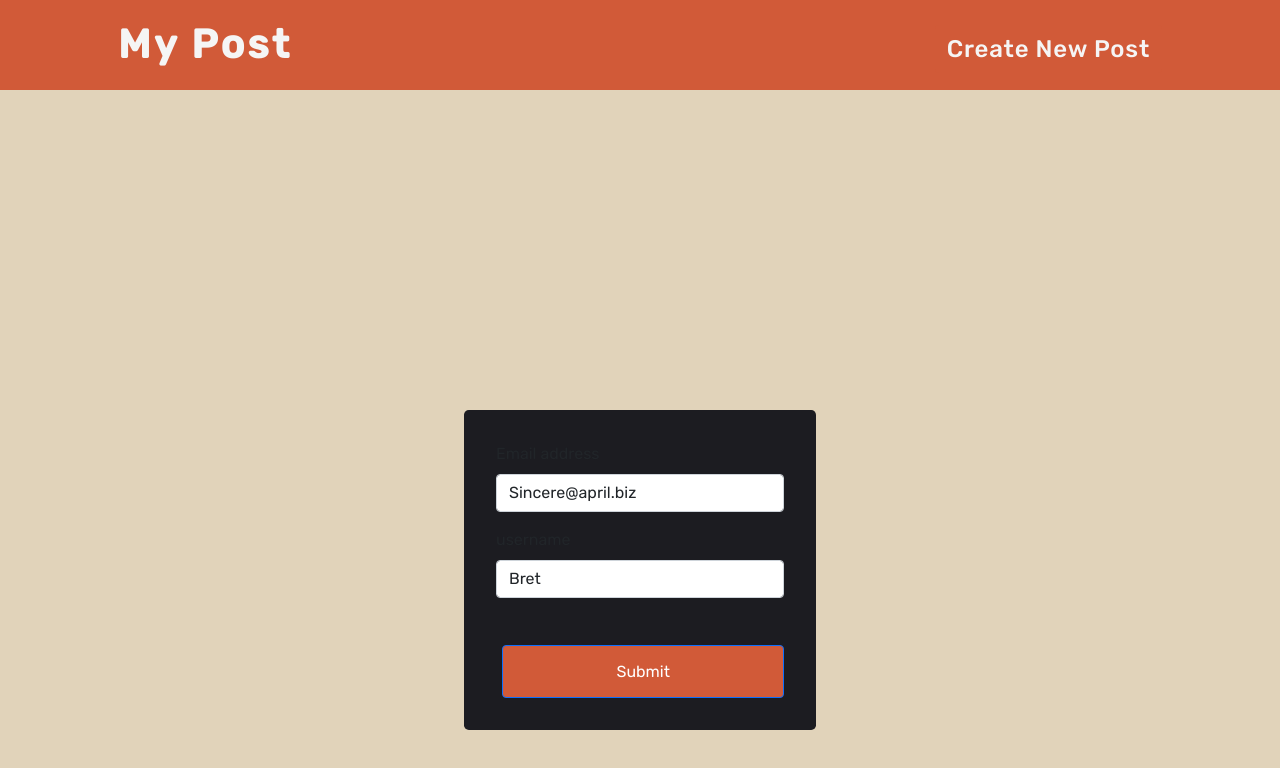
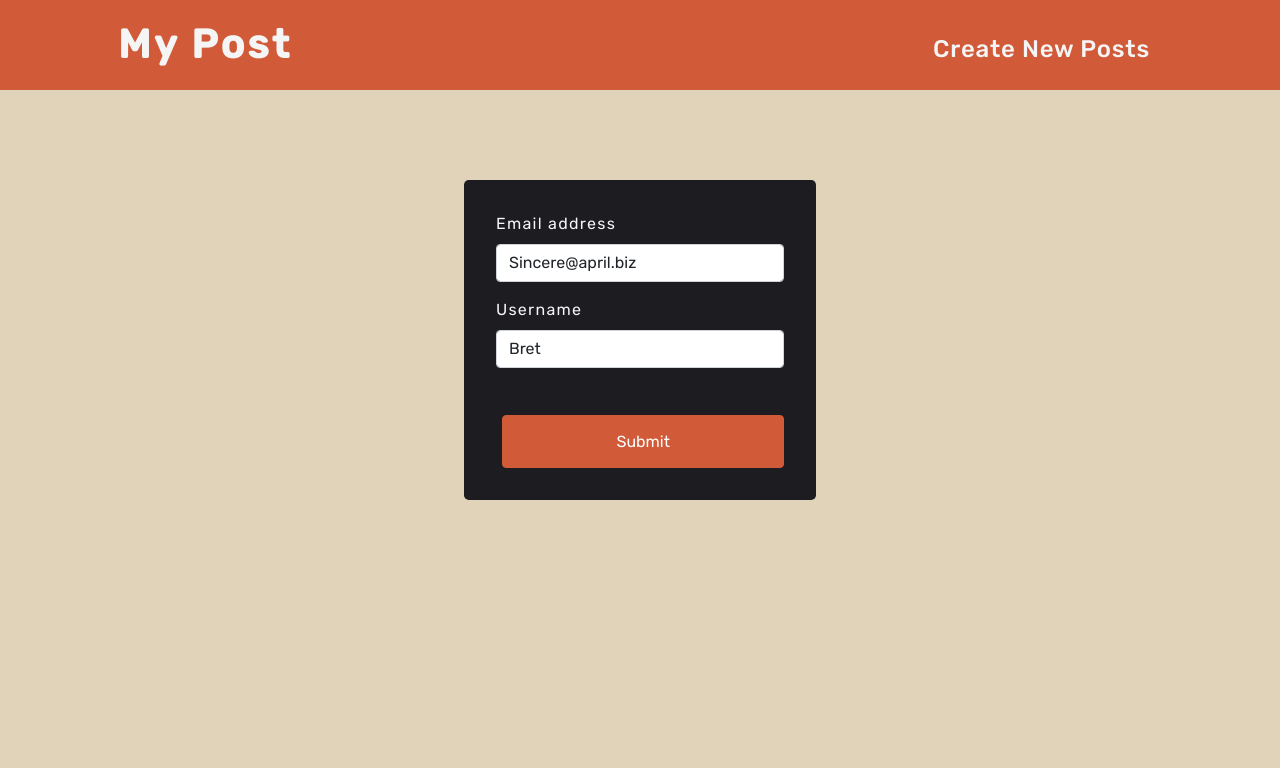
Before and after one commit to TelmaKn/My-Posts-App, a React (Create React App) app: page /login in a window 1280 px wide. Shown: the top 768 px of the page. Built offline with nearby package versions, Linux system fonts and the light colour scheme.

Commit message:
latest fixes

```diff
--- a/src/App.js
+++ b/src/App.js
@@ -11,8 +11,6 @@ function App() {
           <Routes>
             <Route path="/Login" element={<Login />} />
             <Route path="/" element={<Home />} />
-
-            {/* <PrivateRoute exact path="/" component={Home} /> */}
           </Routes>
         </Layout>
       </Router>
--- a/src/components/formLogin/FormLogin.js
+++ b/src/components/formLogin/FormLogin.js
@@ -13,8 +13,6 @@ const LoginForm = () => {
   const dispatch = useDispatch();
   const userId = useSelector((state) => state.user.data.id);
 
-  if (userId) navigate("/");
-
   const onSubmit = async (values) => {
     await dispatch(getUser(values));
   };
@@ -28,7 +26,7 @@ const LoginForm = () => {
   }, [userData, navigate]);
 
   return (
-    <div className="container vh-100 d-grid align-content-center">
+    <div className="container vh-100 d-grid ">
       <div className="row justify-content-center ">
         <div className="col-8 col-md-4 formik">
           <Formik
@@ -78,7 +76,7 @@ const LoginForm = () => {
                       htmlFor="exampleInputusername1"
                       className="form-label"
                     >
-                      username
+                      Username
                     </label>
                     <Field
                       type="username"
--- a/src/components/formLogin/formLogin.css
+++ b/src/components/formLogin/formLogin.css
@@ -8,9 +8,15 @@
   align-content: center;
   justify-content: center;
   border-radius: 0.3rem;
+  margin-top: 10px;
+  color: whitesmoke;
+  letter-spacing: 0.08rem;
 }
 
 .inputs {
   margin-bottom: 1rem;
   width: 18rem;
 }
+.btn-primary {
+  border-color: #d15a38;
+}
--- /dev/null
+++ b/src/components/loader/Loader.js
@@ -0,0 +1,13 @@
+import React from "react";
+import "./loader.css";
+function Loader() {
+  return (
+    <div className="container spinners-container">
+      <div class="spinner-grow text-danger" role="status" />
+      <div class="spinner-grow text-danger" role="status" />
+      <div class="spinner-grow text-danger" role="status" />
+    </div>
+  );
+}
+
+export default Loader;
--- /dev/null
+++ b/src/components/loader/loader.css
@@ -0,0 +1,8 @@
+.spinners-container {
+  display: flex;
+  justify-content: space-evenly;
+  width: 60%;
+}
+.spinner-grow {
+  background-color: rgb(160, 157, 157);
+}
--- a/src/components/modal/ModalForm.js
+++ b/src/components/modal/ModalForm.js
@@ -1,16 +1,19 @@
-import React, { useEffect } from "react";
+import React, { useEffect, useState } from "react";
 import { useDispatch, useSelector } from "react-redux";
 import { Modal, Button } from "react-bootstrap";
 import { Formik, Form, Field, ErrorMessage } from "formik";
 import "./modalForm.css";
 import * as postActions from "../../store/posts/PostReducer";
-import * as commentsActions from "../../store/comments/CommentReducer";
 
 function ModalForm(props) {
+  const [isLoading, setIsLoading] = useState(true);
   const dispatch = useDispatch();
   const postsList = useSelector((state) => state.postsList.data);
   const comments = useSelector((state) => state.commentsList.data);
-  const loadingComment = useSelector((state) => state.commentsList.loading);
+
+  useEffect(() => {
+    comments && setIsLoading(false);
+  }, [comments]);
 
   return (
     <Modal
@@ -33,7 +36,7 @@ function ModalForm(props) {
           <Modal.Footer>
             <div className="comments-section">
               <h6 className="comments-section--title">Comments</h6>
-              {loadingComment ? (
+              {isLoading ? (
                 <p>Loading comments...</p>
               ) : (
                 <>
--- a/src/components/navbar/NavBar.js
+++ b/src/components/navbar/NavBar.js
@@ -23,7 +23,7 @@ const NavbarMenu = () => {
                 handleShow();
               }}
             >
-              Create New Post
+              Create New Posts
             </Button>
           </Navbar.Text>
         </Container>
--- a/src/components/postList/PostList.js
+++ b/src/components/postList/PostList.js
@@ -1,14 +1,29 @@
-import React from "react";
+import React, { useEffect, useState } from "react";
 import { useSelector } from "react-redux";
+import { Navigate } from "react-router-dom";
+import { Container, ListGroup } from "react-bootstrap";
 import Post from "./post/Post";
-import { Container, ListGroup } from "react-bootstrap";
 import "./postList.css";
+import Loader from "../loader/Loader";
 
 const PostList = () => {
+  const [isLoading, setIsLoading] = useState(true);
+
   const postList = useSelector((state) => state.postsList.data);
+  const user = useSelector((state) => state.user.data);
 
+  useEffect(() => {
+    postList.length > 0 && setIsLoading(false);
+  }, [postList]);
+
+  if (!user.id) {
+    return <Navigate to="/login" />;
+  }
   return (
     <Container className="mt-5 contain">
+      {isLoading ? (
+        <Loader />
+      ) : (
         <div className="row d-flex justify-content-center ">
           <div className="col-md-8">
             <div className="card-hover-shadow-2x mb-3 card">
@@ -32,11 +47,11 @@ const PostList = () => {
                   </ListGroup>
                 </div>
               </div>
-
               <div className="d-block text-right card-footer"></div>
             </div>
           </div>
         </div>
+      )}
     </Container>
   );
 };
```
Lines whose indentation alone changed are shown as unchanged.
